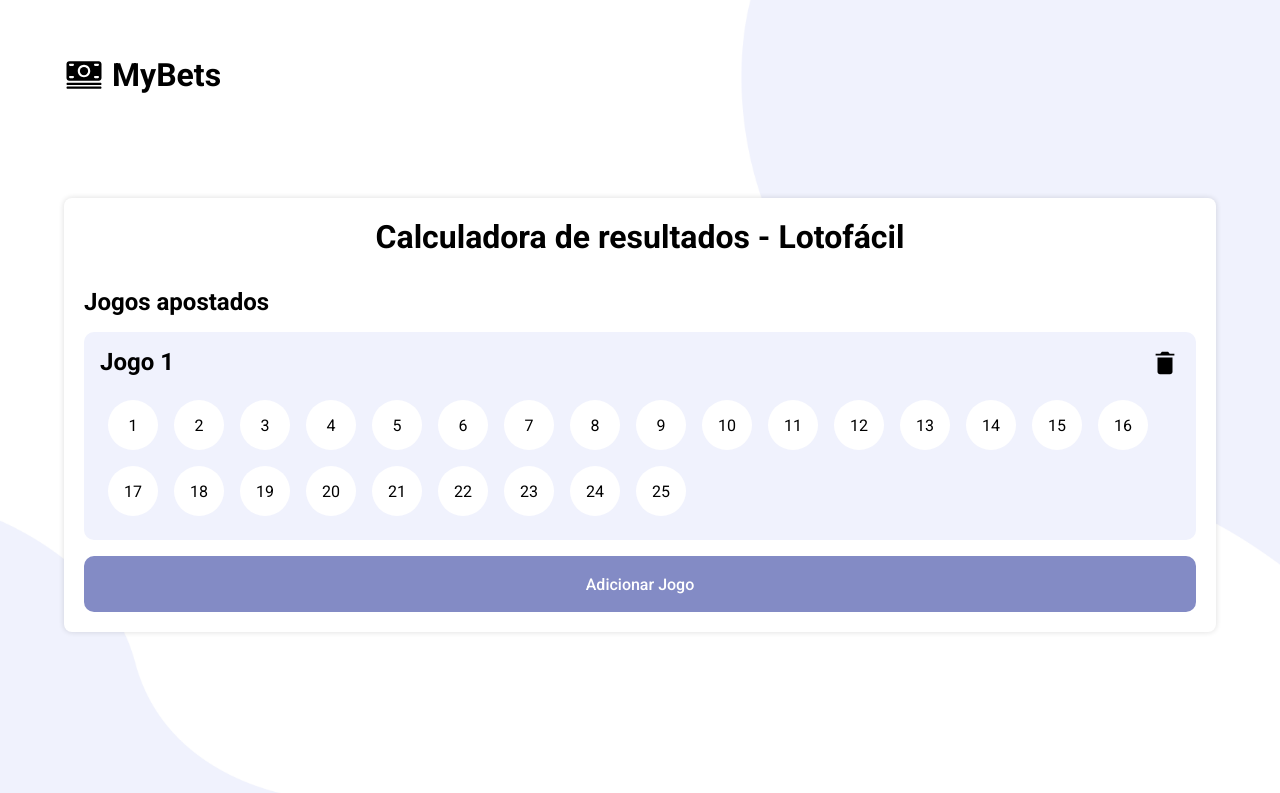
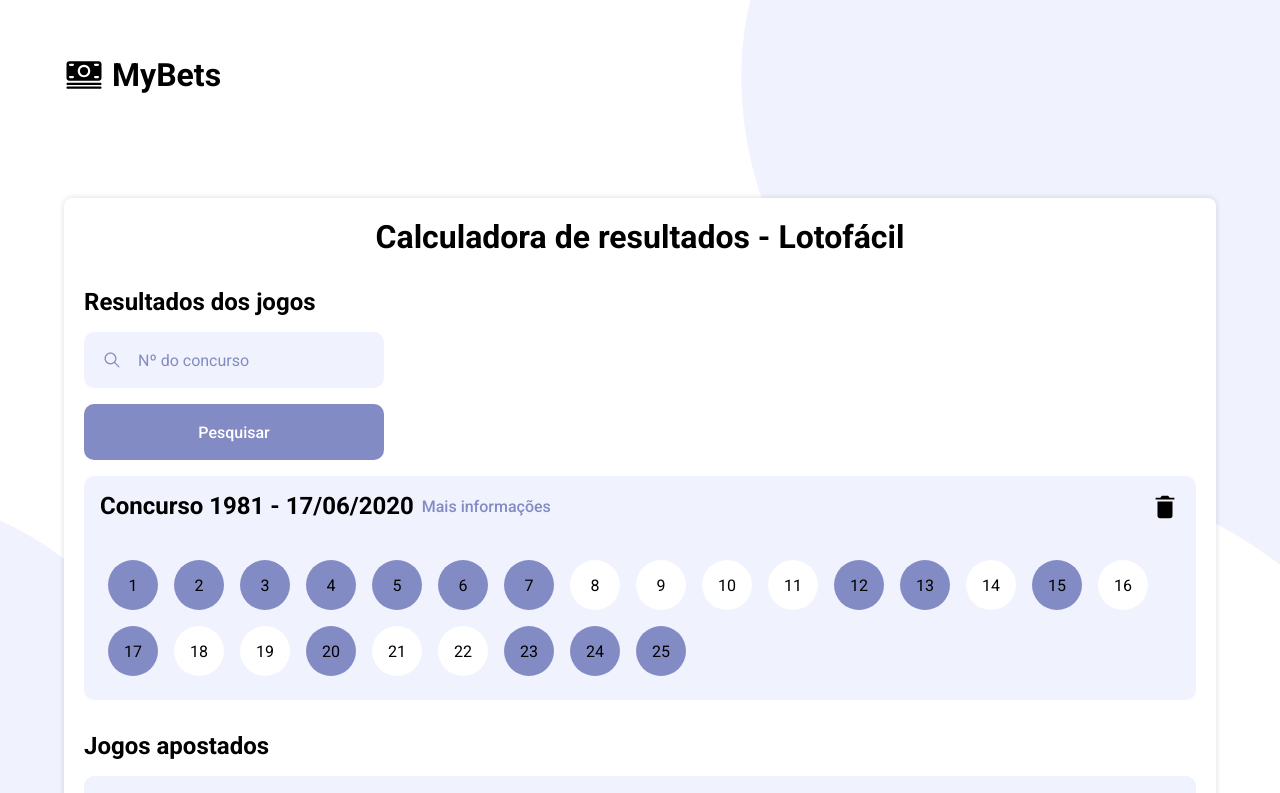
Before and after one commit to ChrisHenriqueOliveira/my-bets, a React (Create React App) app: page / in a window 1280 px wide. Shown: the top 793 px of the page. Built offline with nearby package versions, Linux system fonts and the light colour scheme.

Commit message:
add: search bet results function

```diff
--- a/package.json
+++ b/package.json
@@ -15,6 +15,7 @@
     "@unform/core": "^2.1.0",
     "@unform/web": "^2.1.0",
     "axios": "^0.19.2",
+    "date-fns": "^2.14.0",
     "firebase": "^7.14.6",
     "polished": "^3.5.2",
     "react": "^16.13.1",
--- a/src/components/Menu/index.tsx
+++ b/src/components/Menu/index.tsx
@@ -5,8 +5,6 @@ import { IoIosCash } from 'react-icons/io';
 import { Container } from './styles';
 
 const Menu: React.FC = () => {
-  const [isShowing, setIsShowing] = useState(false);
-
   return (
     <Container>
       <div>
--- a/src/pages/Home/index.tsx
+++ b/src/pages/Home/index.tsx
@@ -2,7 +2,10 @@
 /* eslint-disable react/no-array-index-key */
 import React, { useState, useCallback } from 'react';
 
-import { IoIosTrash, IoMdTrash } from 'react-icons/io';
+import { parseISO, format } from 'date-fns';
+import { IoMdTrash, IoIosSearch } from 'react-icons/io';
+// import { string } from 'yup';
+import { string } from 'yup';
 import Menu from '../../components/Menu';
 
 import {
@@ -10,27 +13,134 @@ import {
   Content,
   AnimationContainer,
   GamesResults,
+  GameSearchContainer,
+  SearchInput,
   GamesBet,
   ResultContainer,
+  GameInfo,
   BetContainer,
   ItemValue,
 } from './styles';
 import Button from '../../components/Button';
 
+interface Results {
+  gamenumber: string;
+  results: string[];
+  date: string;
+  quinzeacertos: string;
+  quatorzeacertos: string;
+  trezeacertos: string;
+  dozeacertos: string;
+  onzeacertos: string;
+}
+
 const Home: React.FC = () => {
-  const [myBets, setMyBets] = useState([['']]);
+  const [myBets, setMyBets] = useState([[]]);
+  const [resultGames, setResultGames] = useState<Results[]>([
+    {
+      gamenumber: '1981',
+      results: [
+        '01',
+        '02',
+        '03',
+        '04',
+        '05',
+        '06',
+        '07',
+        '12',
+        '13',
+        '15',
+        '17',
+        '20',
+        '23',
+        '24',
+        '25',
+      ],
+      date: '17/06/2020',
+      quinzeacertos: `5 ganhadores - R$430519.74`,
+      quatorzeacertos: `5 ganhadores - R$430519.74`,
+      trezeacertos: `5 ganhadores - R$430519.74`,
+      dozeacertos: `5 ganhadores - R$430519.74`,
+      onzeacertos: `5 ganhadores - R$430519.74`,
+    },
+  ]);
 
-  const [resultGames, setResultGames] = useState([[]]);
+  const [gameId, setGameId] = useState('');
 
   const [valuesChanged, setValuesChanged] = useState(false);
 
+  const [gameInfoOpened, setGameInfoOpened] = useState('');
+
+  // RESULTS CONTROLLERS =========================================================
+
+  const handleSearchGame = useCallback(() => {
+    // const repeatedResult = resultGames.filter(
+    //   item => item.gamenumber === gameId,
+    // );
+    // if (repeatedResult.length === 0) {
+    //   fetch(
+    //     `https://apiloterias.com.br/app/resultado?loteria=lotofacil&token=[SEU_TOKEN]&concurso=${gameId}`,
+    //   )
+    //     .then(response => response.json())
+    //     .then(data => {
+    //       const newGame: Results = {
+    //         gamenumber: gameId,
+    //         results: data.dezenas,
+    //         date: format(parseISO(data.data_concurso), 'dd/MM/yyyy'),
+    //         quinzeacertos: `${data.premiacao[0].quantidade_ganhadores} ganhadores - $${data.premiacao[0].valor_total}`,
+    //         quatorzeacertos: `${data.premiacao[1].quantidade_ganhadores} ganhadores - $${data.premiacao[1].valor_total}`,
+    //         trezeacertos: `${data.premiacao[2].quantidade_ganhadores} ganhadores - $${data.premiacao[2].valor_total}`,
+    //         dozeacertos: `${data.premiacao[3].quantidade_ganhadores} ganhadores - $${data.premiacao[3].valor_total}`,
+    //         onzeacertos: `${data.premiacao[4].quantidade_ganhadores} ganhadores - $${data.premiacao[4].valor_total}`,
+    //       };
+    //       setResultGames([...resultGames, newGame]);
+    //     });
+    // }
+  }, [gameId, resultGames]);
+
+  const handleRemoveResult = useCallback(
+    indexToRemove => {
+      const currentVector = resultGames;
+      delete currentVector[indexToRemove];
+
+      const filteredVector = currentVector.filter(
+        function removeEmptyValuesFromVector(el) {
+          return el != null;
+        },
+      );
+      setResultGames(filteredVector);
+    },
+    [resultGames],
+  );
+
+  const renderResultItems = useCallback(item => {
+    const values = [];
+    for (let i = 1; i <= 25; i++) {
+      const isSelected = item.results.includes(
+        i < 10 ? 0 + i.toString() : i.toString(),
+      );
+      values.push(
+        <ItemValue type="button" isSelected={isSelected} key={i}>
+          {i}
+        </ItemValue>,
+      );
+    }
+    return values;
+  }, []);
+
+  // USER BET CONTROLLERS =========================================================
+
   const handleBetClick = useCallback(
     (value, index) => {
-      const existInBetList = myBets[index].includes(value.toString());
-      if (existInBetList) {
       const betsVector = myBets;
       const currentVector = betsVector[index];
-        const vectorPosition = currentVector.indexOf(value.toString());
+
+      if (betsVector.length > 0 && currentVector.length < 15) {
+        const currentValue: never = value.toString() as never;
+        const existInBetList = myBets[index].includes(currentValue);
+
+        if (existInBetList) {
+          const vectorPosition = currentVector.indexOf(currentValue);
           delete currentVector[vectorPosition];
 
           const filteredVector = currentVector.filter(
@@ -43,17 +153,29 @@ const Home: React.FC = () => {
 
           setMyBets(betsVector);
         } else {
-        const betsVector = myBets;
-        const currentVector = betsVector[index];
-        currentVector.push(value.toString());
+          currentVector.push(currentValue);
 
           betsVector[index] = currentVector;
 
           setMyBets(betsVector);
         }
         setValuesChanged(!valuesChanged);
+      }
     },
     [myBets, valuesChanged],
+  );
+
+  const handleAddBet = useCallback(() => {
+    setMyBets([...myBets, []]);
+  }, [myBets]);
+
+  const handleRemoveBet = useCallback(
+    indexToRemove => {
+      if (myBets.length !== 1) {
+        setMyBets(myBets.filter((item, index) => index !== indexToRemove));
+      }
+    },
+    [myBets],
   );
 
   const renderBetItems = useCallback(
@@ -77,37 +199,75 @@ const Home: React.FC = () => {
     [handleBetClick],
   );
 
-  const handleAddBet = useCallback(() => {
-    setMyBets([...myBets, []]);
-  }, [myBets]);
-
-  const handleRemoveBet = useCallback(
-    indexToRemove => {
-      if (myBets.length !== 1) {
-        setMyBets(myBets.filter((item, index) => index !== indexToRemove));
-      }
-    },
-    [myBets],
-  );
-
   return (
     <Container>
       <Content>
         <Menu />
         <AnimationContainer>
           <h1>Calculadora de resultados - Lotofácil</h1>
-          {/* <GamesResults>
+          <GamesResults>
             <h1>Resultados dos jogos</h1>
+
+            <GameSearchContainer>
+              <SearchInput>
+                <IoIosSearch />
+                <input
+                  type="text"
+                  name="gameid"
+                  placeholder="Nº do concurso"
+                  onChange={e => setGameId(e.currentTarget.value)}
+                />
+              </SearchInput>
+              <Button onClick={handleSearchGame}>Pesquisar</Button>
+            </GameSearchContainer>
 
             {resultGames.map((result, index) => {
               return (
                 <ResultContainer key={index}>
-                  <h1>{`Jogo ${index + 1}`}</h1>
-                  <div>{renderItems(result, index)}</div>
+                  <div className="top-info">
+                    <h1>
+                      {`Concurso ${result.gamenumber} - ${result.date} `}
+                      <span
+                        role="button"
+                        tabIndex={0}
+                        onKeyDown={() =>
+                          setGameInfoOpened(
+                            gameInfoOpened === '' ? index.toString() : '',
+                          )}
+                        onClick={() =>
+                          setGameInfoOpened(
+                            gameInfoOpened === '' ? index.toString() : '',
+                          )}
+                      >
+                        Mais informações
+                      </span>
+                    </h1>
+                    <IoMdTrash onClick={() => handleRemoveResult(index)} />
+                  </div>
+                  <GameInfo isOpened={gameInfoOpened === index.toString()}>
+                    <h2>Premiação</h2>
+                    <h3>
+                      15 acertos: <span>{result.quinzeacertos}</span>
+                    </h3>
+                    <h3>
+                      14 acertos: <span>{result.quatorzeacertos}</span>
+                    </h3>
+                    <h3>
+                      13 acertos: <span>{result.trezeacertos}</span>
+                    </h3>
+                    <h3>
+                      12 acertos: <span>{result.dozeacertos}</span>
+                    </h3>
+                    <h3>
+                      11 acertos: <span>{result.onzeacertos}</span>
+                    </h3>
+                  </GameInfo>
+                  {console.log(gameInfoOpened)}
+                  <div>{renderResultItems(result)}</div>
                 </ResultContainer>
               );
             })}
-          </GamesResults> */}
+          </GamesResults>
 
           <GamesBet>
             <h1>Jogos apostados</h1>
@@ -116,7 +276,11 @@ const Home: React.FC = () => {
               return (
                 <BetContainer key={index}>
                   <div className="top-info">
-                    <h1>{`Jogo ${index + 1}`}</h1>
+                    <h1>
+                      {`Jogo ${index + 1} - ${
+                        myBets[index].length
+                      } números selecionados`}
+                    </h1>
                     <IoMdTrash onClick={() => handleRemoveBet(index)} />
                   </div>
 
--- a/src/pages/Home/styles.ts
+++ b/src/pages/Home/styles.ts
@@ -3,6 +3,10 @@ import { shade } from 'polished';
 
 interface ItemProps {
   isSelected: boolean;
+}
+
+interface GameInfoProps {
+  isOpened: boolean;
 }
 
 export const Container = styled.div`
@@ -66,11 +70,52 @@ export const AnimationContainer = styled.div`
 export const GamesResults = styled.div`
   display: flex;
   margin-top: 32px;
+  flex-direction: column;
 
   h1 {
     font: 24px Roboto, sans-serif;
     font-weight: 700;
     color: #000;
+  }
+`;
+
+export const GameSearchContainer = styled.div`
+  width: 100%;
+  max-width: 300px;
+`;
+
+export const SearchInput = styled.div`
+  background: #f0f2fd;
+  border-radius: 10px;
+  padding: 16px;
+  width: 100%;
+  margin-top: 16px;
+
+  border: 2px solid #f0f2fd;
+  color: #838bc5;
+
+  display: flex;
+  align-items: center;
+
+  & + div {
+    margin-top: 8px;
+  }
+
+  svg {
+    margin-right: 16px;
+    min-height: 20px;
+    min-width: 20px;
+  }
+
+  input {
+    flex: 1;
+    background: transparent;
+    border: 0;
+    color: #838bc5;
+
+    &::placeholder {
+      color: #838bc5;
+    }
   }
 `;
 
@@ -84,9 +129,78 @@ export const GamesBet = styled.div`
     font-weight: 700;
     color: #000;
   }
+
+  button {
+    max-width: 300px;
+  }
 `;
 
-export const ResultContainer = styled.div``;
+export const ResultContainer = styled.div`
+  display: flex;
+  flex-direction: column;
+  width: 100%;
+  background-color: #f0f2fd;
+  padding: 16px;
+  margin: 0 auto;
+  margin-top: 16px;
+  border-radius: 10px;
+
+  .top-info {
+    display: flex;
+    justify-content: space-between;
+
+    h1 {
+      display: flex;
+      align-items: center;
+
+      margin-bottom: 16px;
+
+      span {
+        cursor: pointer;
+        margin-left: 8px;
+        font: 16px Roboto, sans-serif;
+        font-weight: 500;
+        color: #838bc5;
+      }
+    }
+    svg {
+      cursor: pointer;
+      width: 30px;
+      height: 30px;
+      color: #000;
+    }
+  }
+`;
+
+export const GameInfo = styled.div<GameInfoProps>`
+  width: 100%;
+  height: 0px;
+  overflow: hidden;
+  margin-bottom: 16px;
+
+  ${props =>
+    props.isOpened &&
+    css`
+      height: 100%;
+    `}
+
+  h2, h3 {
+    font: 16px Roboto, sans-serif;
+    font-weight: 700;
+    color: #000;
+  }
+
+  h3 {
+    margin-top: 8px;
+    font-weight: 500;
+    color: #838bc5;
+
+    span {
+      color: #000;
+      font-weight: 400;
+    }
+  }
+`;
 
 export const BetContainer = styled.div`
   display: flex;
```
Also changed, not shown: 1 other file (tests, documents, lock files or other folders). Lines whose indentation alone changed are shown as unchanged.
